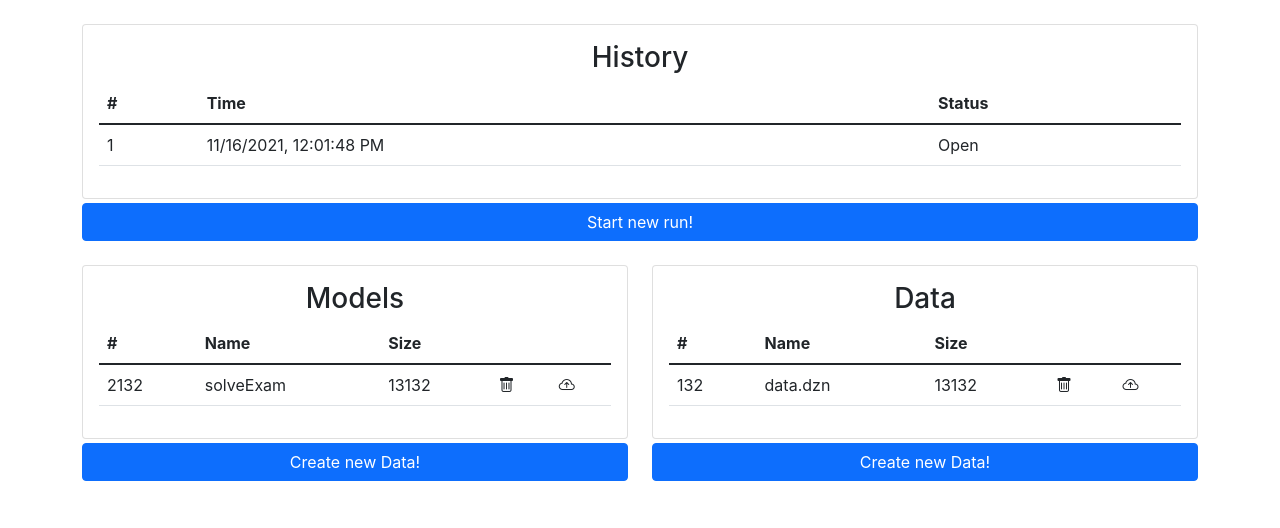
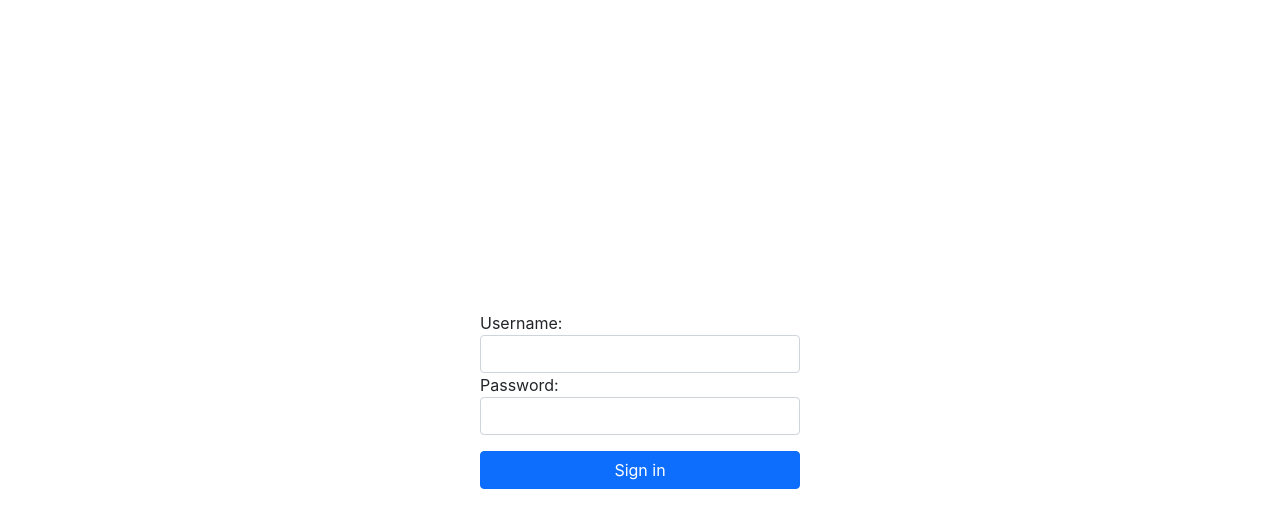
Before and after one commit to dm885-2/dm885-2.github.io, a React (Create React App) app: page / in a window 1280 px wide. Shown: the top 528 px of the page. Built offline with nearby package versions, Linux system fonts and the light colour scheme.

Commit message:
Cleaned up a bit && added spinner

```diff
--- a/public/index.html
+++ b/public/index.html
@@ -7,7 +7,7 @@
     <meta name="theme-color" content="#000000" />
     <meta
       name="description"
-      content="Web site created using create-react-app"
+      content="Minizinc web panel"
     />
     <link href="%PUBLIC_URL%/css/bootstrap.min.css" rel="stylesheet">
     <link rel="stylesheet" href="https://cdn.jsdelivr.net/npm/bootstrap-icons@1.7.1/font/bootstrap-icons.css">
@@ -26,7 +26,7 @@
       work correctly both with client-side routing and a non-root public URL.
       Learn how to configure a non-root public URL by running `npm run build`.
     -->
-    <title>React App</title>
+    <title>Minizinc interface</title>
   </head>
   <body>
     <noscript>You need to enable JavaScript to run this app.</noscript>
--- a/src/App.js
+++ b/src/App.js
@@ -1,28 +1,38 @@
 import React from "react";
-import {BrowserRouter as Router, Routes, Route} from "react-router-dom";
+import {HashRouter, Routes, Route} from "react-router-dom";
 
 import LoginPage from "./components/LoginPage";
 import HistoryPage from "./components/HistoryPage";
 import NewRunPage from "./components/NewRunPage";
 
+import {API} from "./helpers";
+
 export default class App extends React.Component {
   state = {
-    authToken: true,
+    authToken: false,
   };
+
+  setAuthtoken(token)
+  {
+    API.authToken = token;
+    this.setState({
+      authToken: token
+    });
+  }
 
   render()
   {
-    return (<Router>
+    return (<HashRouter>
     {
       this.state.authToken ?
       <Routes>
-        <Route exact path="/" element={<HistoryPage />}/>
-        <Route exact path="/newRun" element={<NewRunPage />}/>
+        <Route path="/" element={<HistoryPage />}/>
+        <Route path="/newRun" element={<NewRunPage />}/>
       </Routes>
       : <Routes>
-        <Route exact path="/" element={<LoginPage setAuthtoken={authToken => this.setState({authToken})} />}/>
+        <Route path="*" element={<LoginPage setAuthtoken={t => this.setAuthtoken(t)} />}/>
       </Routes>
     }
-</Router>);
+</HashRouter>);
   }
 }
--- a/src/components/LoginPage.js
+++ b/src/components/LoginPage.js
@@ -1,12 +1,19 @@
 import React from "react";
+
+import Spinner from "./UI/Spinner";
 
 import {API} from "../helpers";
 
 export default class LoginPage extends React.Component {
-
+    state = {
+        loading: false,
+    };
     async checkLogin(e)
     {
         e.preventDefault();
+        this.setState({
+            loading: true,
+        });
         const values = [...e.target.elements].reduce((obj, curr) => {
             if(curr.name)
             {
@@ -19,17 +26,25 @@ export default class LoginPage extends React.Component {
         if((data && !data.error) || 1) // TODO: remove after servercheck
         {
             this.props.setAuthtoken(data.accessToken ?? 1); // TODO: remove after servercheck
+        }else{
+            this.setState({
+                loading: false,
+            });
         }
     }
 
     render(){
-        console.log("Hey", this.props);
-        return (<form onSubmit={e => this.checkLogin(e)}>
-            <label>Username:</label>
-            <input name="username" type="input"/>
-            <label>Password:</label>
-            <input name="password" type="password"/>
-            <button>Signin</button>
-        </form>);
+        return (<div className="d-flex justify-content-center align-items-center vh-100">
+            <Spinner visible={this.state.loading} />
+            <form onSubmit={e => this.checkLogin(e)} className="d-flex flex-column align-self-center w-25">
+                <label>Username:</label>
+                <input name="username" className="form-control" type="input"/>
+                <label>Password:</label>
+                <input name="password" className="form-control" type="password"/>
+                <button className="btn btn-primary mt-3">
+                    Sign in
+                </button>
+            </form>
+        </div>);
     }
 }
--- /dev/null
+++ b/src/components/UI/Spinner.js
@@ -0,0 +1,8 @@
+export default function Spinner(props)
+{
+    return props.visible && (<div className="position-absolute vh-100 vw-100 d-flex justify-content-center align-items-center bg-secondary opacity-75">
+        <div className="spinner-border text-light" role="status">
+            <span className="visually-hidden">Loading...</span>
+        </div>
+    </div>);
+}
```
